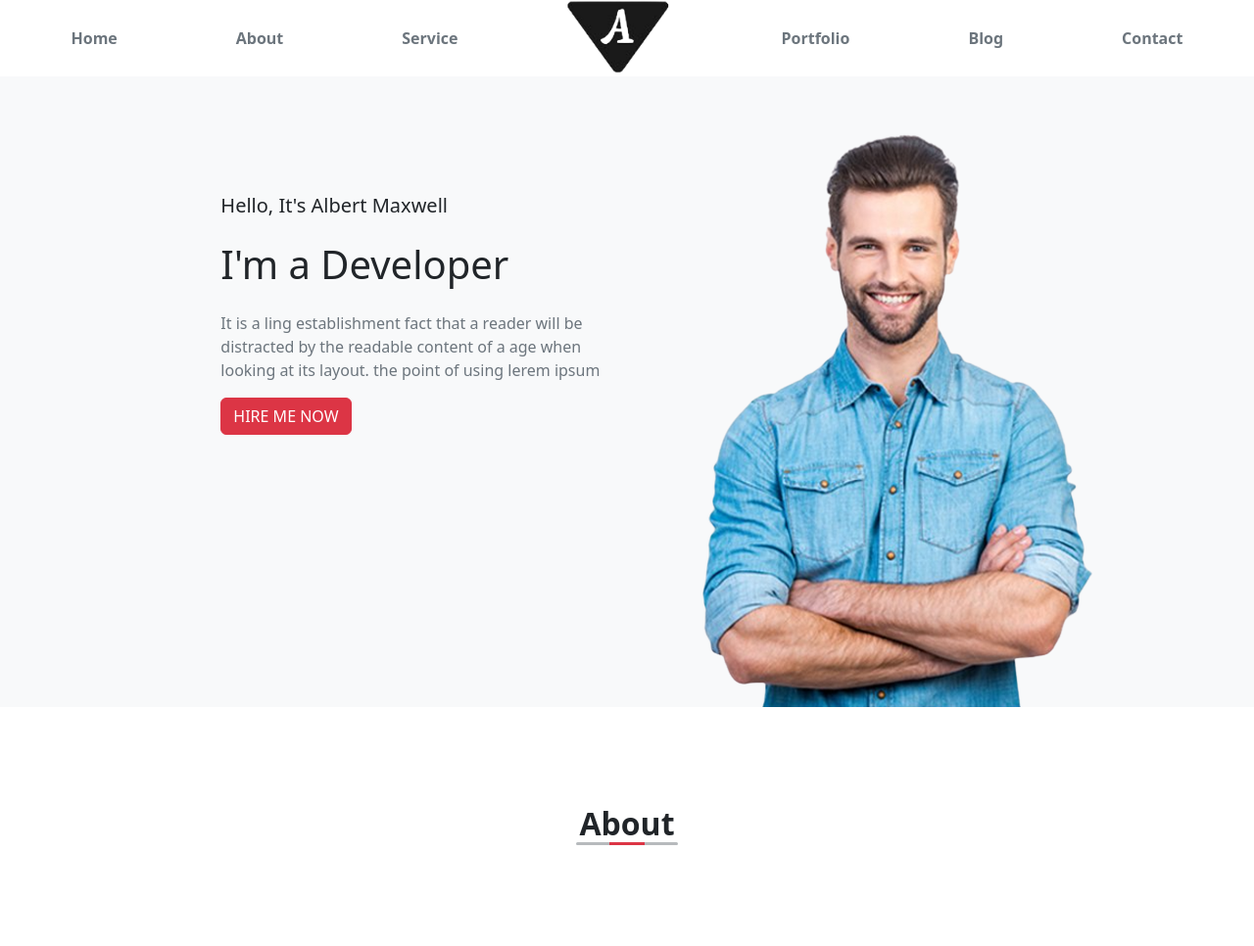
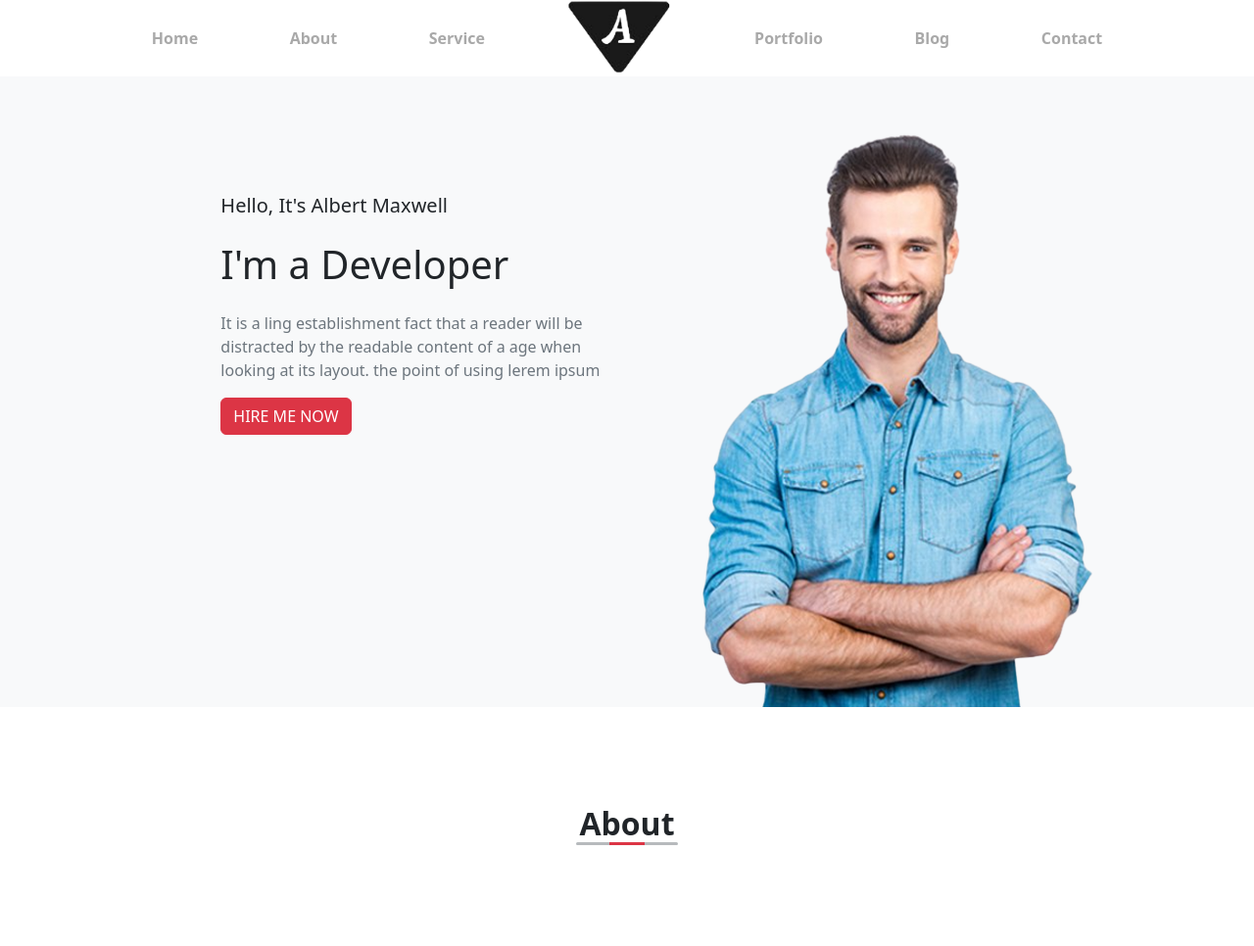
Before and after one commit to gsBullet/personal_portfolio, a plain HTML site: page index.html in a window 1280 px wide. Shown: the top 966 px of the page at 98% size. Drawn offline with Linux system fonts and the light colour scheme.

Commit message:
all problem solve

```diff
--- a/index.html
+++ b/index.html
@@ -16,27 +16,27 @@
     <section>
         <header>
             <div class="container-fluid bg-ligh">
-                <ul class=" d-flex justify-content-around nav align-items-center">
+                <ul class="px-5 mx-5 d-flex justify-content-around nav align-items-center text-secondary">
                     <li>
-                        <a class="nav-link  text-secondary fw-bold a_hover" href="">Home</a>
+                        <a class="nav-link   fw-bold" href="">Home</a>
                     </li>
                     <li>
-                        <a class="nav-link text-secondary fw-bold" href="">About</a>
+                        <a class="nav-link  fw-bold " href="">About</a>
                     </li>
                     <li>
-                        <a class=" nav-link text-secondary fw-bold" href="">Service</a>
+                        <a class=" nav-link  fw-bold" href="">Service</a>
                     </li>
                     <li>
                        <img class="img" src="./img/logo24.PNG" alt="">
                     </li>
                     <li>
-                        <a class="nav-link text-secondary fw-bold" href="">Portfolio</a>
+                        <a class="nav-link  fw-bold" href="">Portfolio</a>
                     </li>
                     <li>
-                        <a class="nav-link text-secondary fw-bold" href="">Blog</a>
+                        <a class="nav-link fw-bold" href="">Blog</a>
                     </li>
                     <li>
-                        <a class="nav-link text-secondary fw-bold" href="">Contact</a>
+                        <a class="nav-link fw-bold" href="">Contact</a>
                     </li>
 
                 </ul>
--- a/style/style.css
+++ b/style/style.css
@@ -1,8 +1,11 @@
 .img{
     width: 120px;
 }
-.a_hover:hover{
-    color: red;
+ul li a{
+    color: darkgrey !important;
+}
+ul li a:hover{
+    color: red !important;
 
 }
 .developer_derails{
```
